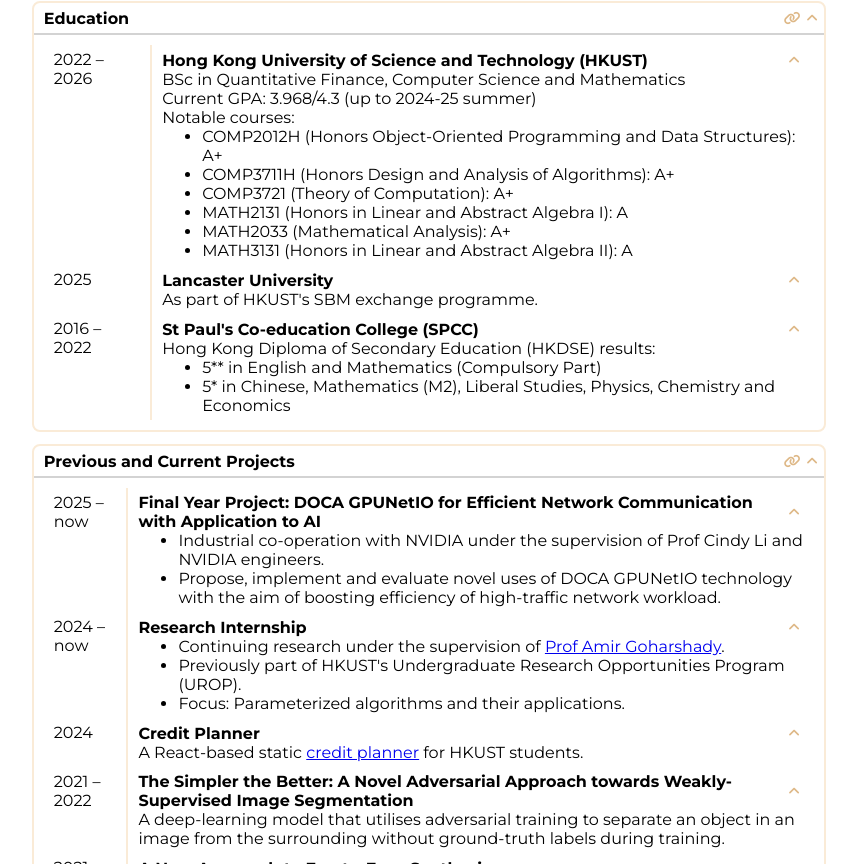
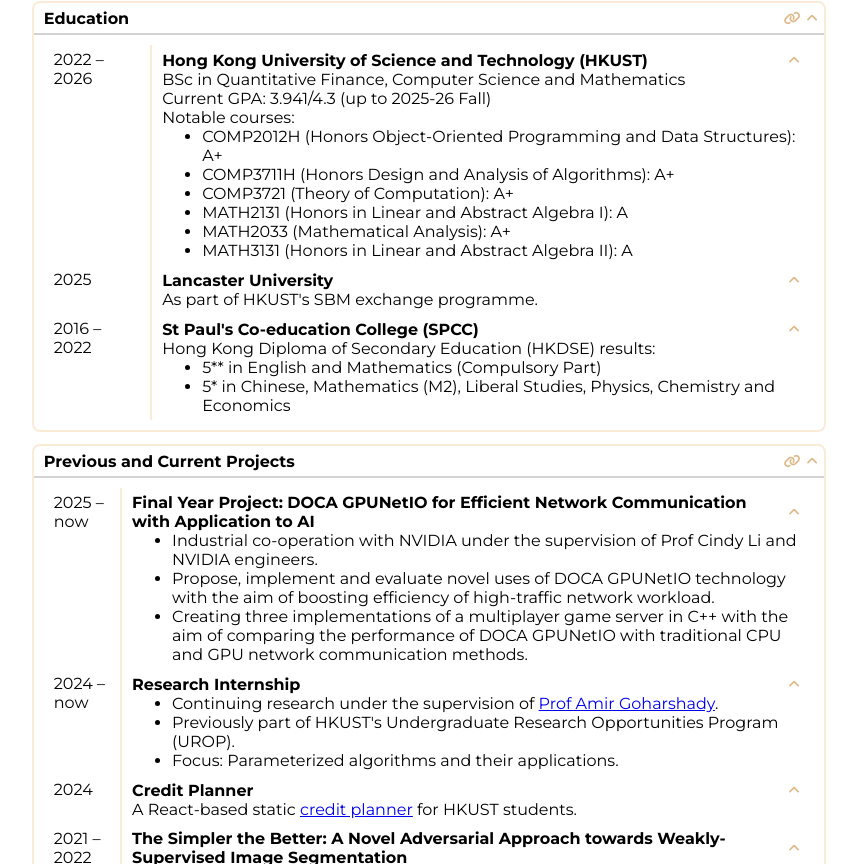
Before and after one commit to rextse04/homepage, a React (Vite) app: page / in a window 1280 px wide. Shown: the part 524-1388 px from the top of the page, without its empty margins (211-1068 px from the left). Built offline with nearby package versions, Linux system fonts and the light colour scheme.

Commit message:
CV update

```diff
--- a/src/Home.tsx
+++ b/src/Home.tsx
@@ -134,7 +134,7 @@
             <tbody>
                 <CVTableRow period="2022 – 2026" title="Hong Kong University of Science and Technology (HKUST)">
                     BSc in Quantitative Finance, Computer Science and Mathematics <br/>
-                    Current GPA: 3.968/4.3 (up to 2024-25 summer) <br/>
+                    Current GPA: 3.941/4.3 (up to 2025-26 Fall) <br/>
                     Notable courses:
                     <ul>
                         <li>COMP2012H (Honors Object-Oriented Programming and Data Structures): A+</li>
@@ -172,6 +172,7 @@
                     <ul>
                         <li>Industrial co-operation with NVIDIA under the supervision of Prof Cindy Li and NVIDIA engineers.</li>
                         <li>Propose, implement and evaluate novel uses of DOCA GPUNetIO technology with the aim of boosting efficiency of high-traffic network workload.</li>
+                        <li>Creating three implementations of a multiplayer game server in C++ with the aim of comparing the performance of DOCA GPUNetIO with traditional CPU and GPU network communication methods.</li>
                     </ul>
                 </CVTableRow>
                 <CVTableRow period="2024 – now" title="Research Internship">
```
